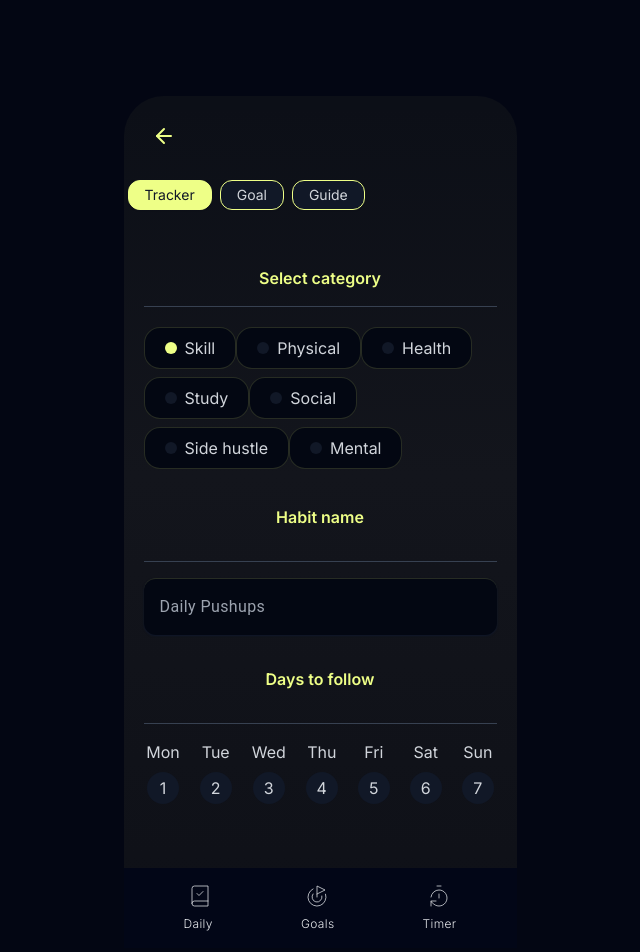
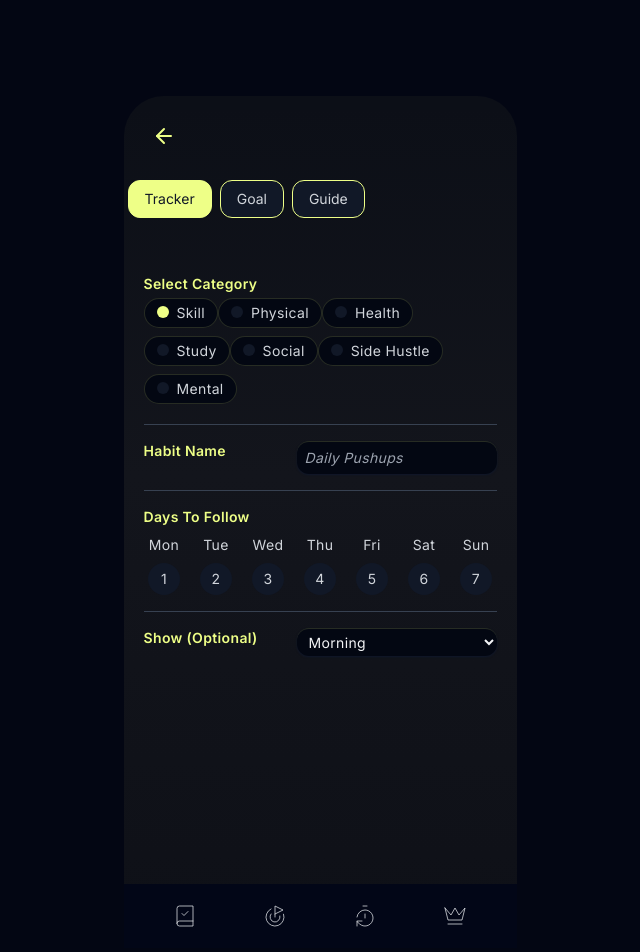
Before and after one commit to xkazm04/nobullshit, a Next.js app: page /create in a window 1280 px wide. Shown: the top 952 px of the page, without its empty margins (320-960 px from the left). Built offline with nearby package versions, Linux system fonts and the light colour scheme.

Commit message:
Tracking improvements

```diff
--- a/src/app/components/BottomNav.tsx
+++ b/src/app/components/BottomNav.tsx
@@ -1,12 +1,13 @@
 'use client';
 import Link from 'next/link'
 import {useState, useEffect} from 'react'
-import { BookCheckIcon, GoalIcon, TimerResetIcon } from 'lucide-react';
+import { BookCheckIcon, CrownIcon, GoalIcon, TimerResetIcon } from 'lucide-react';
 
 const navItems = [
   { href: '/daily', label: 'Daily', logo: <BookCheckIcon strokeWidth={0.75}/> },
   { href: '/goals', label: 'Goals', logo: <GoalIcon strokeWidth={0.75}/>  },
   { href: '/timer', label: 'Timer', logo: <TimerResetIcon strokeWidth={0.75}/> },
+  { href: '/challenge', label: 'Challenge', logo: <CrownIcon strokeWidth={0.75}/> },
 ]
 
 export default function BottomNav() {
@@ -24,9 +25,8 @@ export default function BottomNav() {
       <nav className="max-w-md mx-auto px-4 py-2 flex justify-around">
         {navItems.map((item) => (
           <Link key={item.href} href={item.href}>
-            <div className={`${path === item.href ? 'text-main' : 'text-gray-200'} flex flex-col gap-2 item-center`}>
-                <div className='pl-1'>{item.logo}</div>
-                <div className='text-xs'>{item.label}</div>
+            <div className={`p-1 ${path === item.href ? 'text-main bg-transmain' : 'text-gray-200'} flex flex-col gap-2 item-center rounded-xl `}>
+                <div>{item.logo}</div>
             </div>
           </Link>
         ))}
--- a/src/app/components/Header.tsx
+++ b/src/app/components/Header.tsx
@@ -2,13 +2,14 @@
 import { useState, useEffect } from 'react';
 import { MenuIcon } from './icons/IconsNav';
 import { Accordion, AccordionContent, AccordionItem, AccordionTrigger } from './accordion';
-import { GoalIcon, Tally5Icon, Zap } from 'lucide-react';
+import { ArrowRight, GoalIcon, Tally5Icon, Zap } from 'lucide-react';
 const mainColor ='#EEFF87'
 
 const navigation = [
-    { name: 'Daily', href: '/daily', logo: <GoalIcon color={mainColor} strokeWidth={0.75}/> },
-    { name: 'Habbits', href: '/habbits', logo: <Zap color={mainColor}  strokeWidth={0.75}/> },
-    { name: 'Goals', href: '/goals', logo: <Tally5Icon color={mainColor}  strokeWidth={0.75}/>}
+    { name: 'Daily', href: '/daily', logo: <GoalIcon color={mainColor} strokeWidth={0.75} size={20}/> },
+    { name: 'Habbits', href: '/habbits', logo: <Zap color={mainColor}  strokeWidth={0.75} size={20}/> },
+    { name: 'Goals', href: '/goals', logo: <Tally5Icon color={mainColor}  strokeWidth={0.75} size={20}/>},
+    { name: 'Challenges', href: '/challenges', logo: <GoalIcon color={mainColor} strokeWidth={0.75} size={20}/> },
 ]
 const Header = () => {
     const [isOpen, setIsOpen] = useState(false);
@@ -43,14 +44,15 @@ const Header = () => {
                             </AccordionTrigger>
                             <AccordionContent>
                                 <div>Logo</div>
-                                <div className='font-[inter] font-thin tracking-wide'>Your Turn</div>
+                                <div className='font-mono text-main tracking-wide'>Your Turn</div>
                                 <div className='divider'/>
+                                <div className='title-menu'>Features</div>
                                 <div className='flex flex-col gap-1 z-10'>
                                     {navigation.map((item) => (
                                         <a
                                             key={item.name}
                                             href={item.href}
-                                            className={`flex flex-col items-start justify-start h-full text-sm py-2 px-2 rounded-xl
+                                            className={`flex flex-col items-start justify-start h-full text-sm py-1 px-2 font-mono rounded-xl
                                             transition-all duration-200 ease-out  tracking-wide
                                             lg:cursor-pointer lg:focus-within:bg-gray-950 lg:hover:font-bold lg:hover:bg-cc
                                             ${activeRoute === item.name ? 'bg-gray-950' : ''}`}
@@ -59,13 +61,22 @@ const Header = () => {
                                                 setIsOpen(false);
                                             }}
                                         >
-                                           <div className='flex items-center justify-start gap-3'>
-                                                {item.logo}
-                                                <span>{item.name}</span>
-                                             </div>
+                                           <div className='flex flex-row items-center justify-between w-full'>
+                                                <div className='flex flex-row items-center gap-2'>
+                                                    <div>{item.logo}</div>
+                                                    <div>{item.name}</div>
+                                                </div>
+                                                <div>
+                                                    <ArrowRight color={mainColor} strokeWidth={0.75} size={20}/>
+                                                </div>
+                                            </div>
                                         </a>
                                     ))}
                                 </div>
+                                <div className='divider'/>
+                                <div className='title-menu'>Integrations</div>
+                                <div className='divider'/>
+                                <div className='title-menu'>Settings</div>
                             </AccordionContent>
                         </AccordionItem>
                     </Accordion>
--- a/src/app/components/Tracking/TrackerNew.tsx
+++ b/src/app/components/Tracking/TrackerNew.tsx
@@ -1,11 +1,13 @@
 'use client';
-import { categories } from "@/data/enums"
+import { categories, DailyTypes } from "@/data/enums"
 import { useState } from "react"
+
+
 const TrackerNew = () => {
     const [activeCategory, setActiveCategory] = useState(categories[0])
     const [habitName, setHabitName] = useState('')
     const [habitDays, setHabitDays] = useState([false, false, false, false, false, false, false])
-
+    // Daily types to checkboxes
     const createHabbit = () => {
         const habit = {
             name: habitName,
@@ -16,33 +18,34 @@ const TrackerNew = () => {
     }
     return (
         <div className="page">
-        <div className="w-full p-5">
-            <div className="text-main font-semibold flex flex-row justify-center">Select category</div>
-            <div className="divider"/>
+            <div className="w-full p-5 font-['Inter'] capitalize tracking-wide text-sm">
+                <div className="cat-row">Select category</div>
                 <div className="flex flex-row flex-wrap">
                     {categories.map(c => <div id={c.id}>
-                    <div className="bg-gray-950 text-gray-300 py-2 px-5 rounded-2xl border border-transmain my-1
+                        <div className="bg-gray-950 text-gray-300 py-1 px-3 rounded-2xl border border-transmain my-1
                     lg:hover:bg-gray-900 lg:cursor-pointer"
                             onClick={() => setActiveCategory(c)}
                         >
-                        <div className={`w-3 h-3 rounded-full inline-block mr-2 ${activeCategory.id === c.id ? 'bg-main' : 'bg-gray-900'}`}/>
+                            <div className={`w-3 h-3 rounded-full inline-block mr-2 ${activeCategory.id === c.id ? 'bg-main' : 'bg-gray-900'}`} />
                             {c.name}
                         </div>
                     </div>)}
                 </div>
-            <div className="text-main font-semibold flex flex-row justify-center my-8">Habit name</div>
-            <div className="divider"/>
-            <label htmlFor="habitName" className="sr-only">Habit Name</label>
+                <div className="divider" />
+                <div className="cat-row">
+                    <div>Habit name</div>
+                    <div><label htmlFor="habitName" className="sr-only">Habit Name</label>
                         <input
-                className="fullbox lg:hover:cursor-pointer "
+                            className="input"
                             type="text"
                             placeholder="Daily pushups"
                             onChange={e => setHabitName(e.target.value)}
                             autoComplete="off"
-            />
-            <div className="text-main font-semibold flex flex-row justify-center my-8">Days to follow</div>
-            <div className="divider"/>
-            <div className="flex flex-row justify-center gap-5">
+                        /></div>
+                </div>
+                <div className="divider" />
+                <div className="cat-row">Days to follow</div>
+                <div className="flex flex-row justify-center gap-5 my-2">
                     {habitDays.map((d, i) => <div className="flex flex-col items-center gap-2 lg:cursor-pointer">
                         <div className="text-gray-300">{['Mon', 'Tue', 'Wed', 'Thu', 'Fri', 'Sat', 'Sun'][i]}</div>
                         <div className={`w-8 h-8 rounded-full flex flex-col justify-center items-center lg:hover:bg-transmain
@@ -53,8 +56,22 @@ const TrackerNew = () => {
                         </div>
                     </div>)}
                 </div>
+                <div className="divider" />
+                <div className="cat-row">
+                    <div>Show (optional)</div>
+                    <div><label htmlFor="dailyType" className="sr-only">daily type</label>
+                        <select
+                            id="dailyType"
+                            className="input"
+                            onChange={e => console.log(e.target.value)}
+                            autoComplete="off"
+                        >
+                            {Object.keys(DailyTypes).map((d, i) => <option className="input" value={d}>{d}</option>)}
+                        </select>
                     </div>
-        {habitName !== '' && <button className="btn-mini" onClick={createHabbit}>Create habbit</button>}
+                </div>
+            </div>
+            {habitName !== '' && <button className="btn-mini" onClick={createHabbit}>Create</button>}
         </div>
     )
 }
--- a/src/app/daily/page.tsx
+++ b/src/app/daily/page.tsx
@@ -2,8 +2,8 @@
 import { useState } from 'react'
 
 import Today from '../components/Tracking/Today';
-import Header from '../components/Header';
 import BottomNav from '../components/BottomNav';
+import HeaderComponent from '../components/ui/header';
 
 const Page = () => {
     const [goals, setGoals] = useState([
@@ -14,7 +14,7 @@ const Page = () => {
     // Optimalization for lesser resolutions
 
     return <div className='relative flex flex-col justify-between h-full'>
-        <div className='absolute z-10 w-full'><Header /></div>
+        <HeaderComponent page={'Daily'}/>
         <div className="flex flex-col gap-5 justify-start mt-20 max-h-[700px] overflox-y-hiddenw">
             <Today />
         </div>
--- a/src/app/globals.css
+++ b/src/app/globals.css
@@ -83,7 +83,7 @@ body {
 
 @layer components {
   .btn-mini{
-    @apply inline-flex items-center justify-center px-4 py-1 border border-transparent rounded-xl shadow-sm text-sm text-main border-main
+    @apply inline-flex items-center justify-center px-4 py-2 border rounded-xl shadow-sm text-sm text-main border-main bg-transmain
     hover:bg-yellow-950 transition-colors duration-200 ease-out cursor-pointer;
   }
   .divider{
@@ -94,6 +94,16 @@ body {
     border-t-[0.2px] shadow-sm shadow-slate-900;
   }
   .page{
-    @apply flex flex-col items-center justify-start w-full h-full
+    @apply relative flex flex-col justify-between h-full w-full;
+  }
+  .input{
+    @apply w-[200px] px-2 py-1 rounded-xl bg-gray-950 text-gray-100 font-normal font-['Inter'] capitalize tracking-wide leading-6 border-transmain
+    border-t-[0.2px] shadow-sm shadow-slate-900 text-sm focus:outline-none placeholder:italic placeholder:text-gray-400;
+  }
+  .cat-row{
+    @apply text-main font-semibold flex flex-row justify-between;
+  }
+  .title-menu{
+    @apply capitalize font-mono text-blue-200;
   }
 }
--- a/src/app/layout.tsx
+++ b/src/app/layout.tsx
@@ -1,8 +1,6 @@
 import type { Metadata, Viewport } from 'next'
 import { Inter } from 'next/font/google'
 import './globals.css'
-import { Suspense } from 'react'
-import LoadingAnim from './components/LoadingAnim'
 import AuthProvider from './lib/AuthProvider'
 
 
@@ -27,13 +25,11 @@ export default async function RootLayout({
     <html lang="en">
       <body className={inter.className}>
       <AuthProvider>
-          <Suspense fallback={<LoadingAnim/>}>
           <main className="flex min-h-screen flex-col items-center justify-between p-24">
             <div className="w-[393px] h-[852px] relative mobile-body rounded-[40px]">
             {children}
             </div>
             </main>
-          </Suspense>
         </AuthProvider>
         </body>
     </html>
--- a/src/app/timer/page.tsx
+++ b/src/app/timer/page.tsx
@@ -36,7 +36,7 @@ const Page = () => {
 
 
   return (
-    <div className="flex flex-col items-center justify-between w-full h-full">
+    <div className="page">
       <div className='absolute z-10 w-full'><Header /></div>
         <div className='mt-[10%]'>
           {renderComponent()}
--- a/src/data/enums.ts
+++ b/src/data/enums.ts
@@ -18,3 +18,9 @@ export enum Category {
     SideHustle = "6",
     Mental = "7"
 }
+
+export enum DailyTypes {
+    Morning = "1",
+    Day = "2",
+    Evening = "3"
+}
```
Also changed, not shown: src/app/challenge/page.tsx (added, +55 -0 lines), src/app/components/Tracking/Goal.tsx (+38 -5 lines), src/app/components/ui/header.tsx (added, +14 -0 lines), src/app/translation/translate.tsx (added, +18 -0 lines), 1 other file (tests, documents, lock files or other folders). Lines whose indentation alone changed are shown as unchanged.
